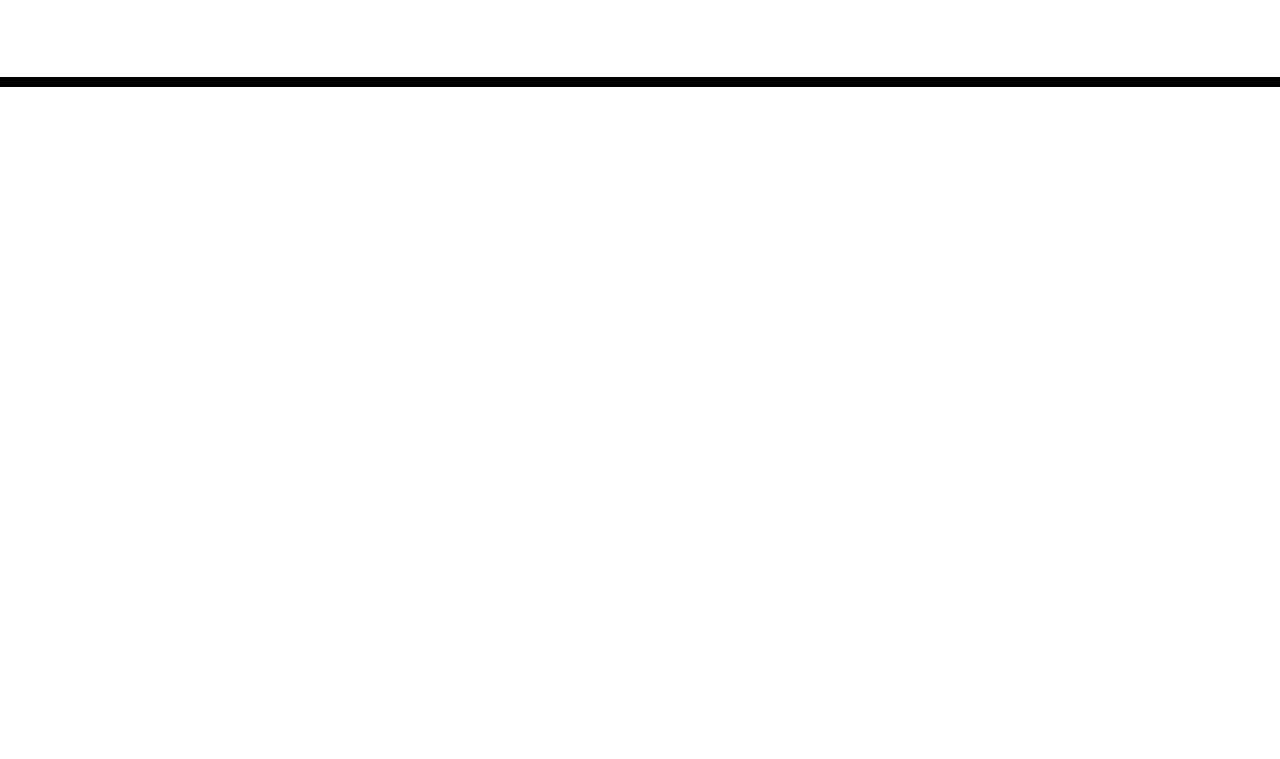
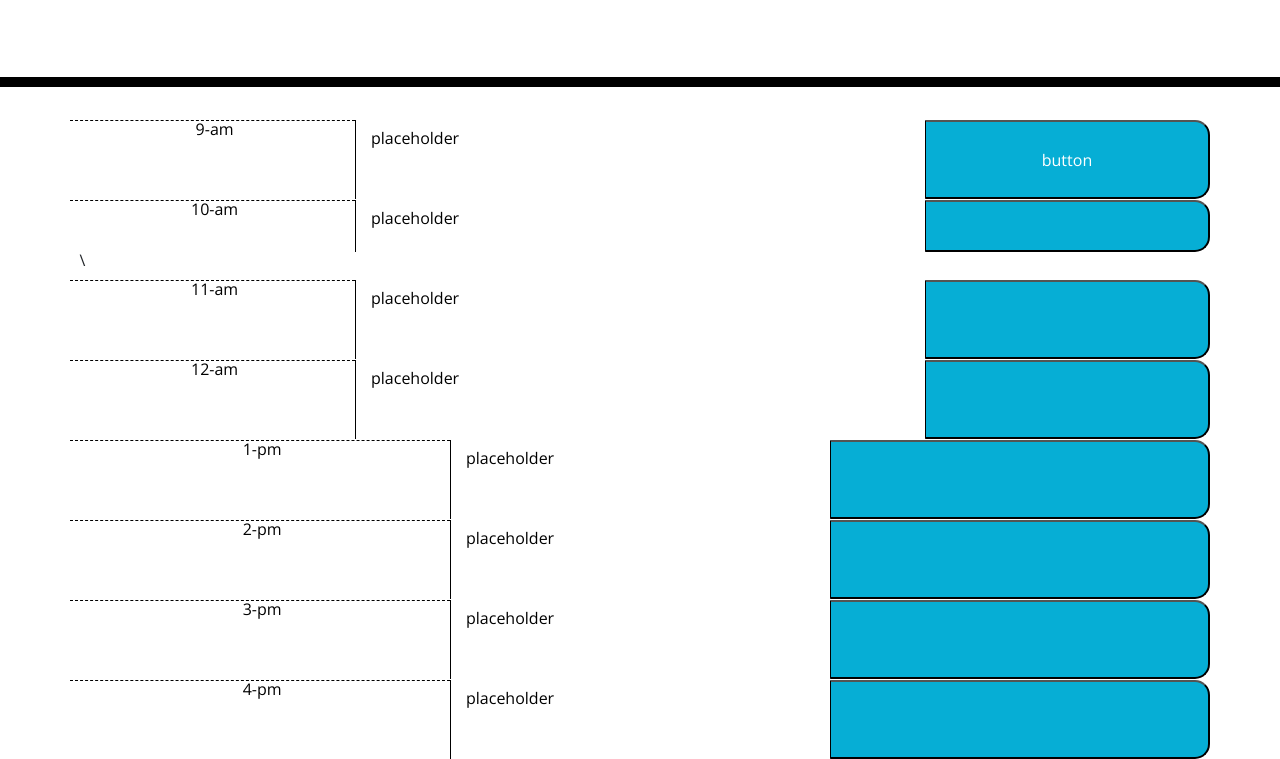
Before and after one commit to tonywatkins2014/hw5-Day-Planner, a plain HTML site: page index.html in a window 1280 px wide. Shown: the part 181-940 px from the top of the page. Before the commit the page ends 800 px from the top, so only its background shows below. Drawn offline with nearby package versions, Linux system fonts and the light colour scheme; files that its build step writes are made by us from their sources.

Commit message:
script.js

```diff
--- /dev/null
+++ b/assets/script.js
@@ -0,0 +1,5 @@
+// document.jquery
+// inside document ready create save button functionality
+//$()
+        console.log(hello world);
+        var
--- a/index.html
+++ b/index.html
@@ -8,6 +8,7 @@
       rel="stylesheet"
       href="https://stackpath.bootstrapcdn.com/bootstrap/4.3.1/css/bootstrap.min.css"
     />
+
     <link
       rel="stylesheet"
       href="https://use.fontawesome.com/releases/v5.8.1/css/all.css"
@@ -18,7 +19,7 @@
       href="https://fonts.googleapis.com/css?family=Open+Sans&display=swap"
       rel="stylesheet"
     />
-    <link rel="stylesheet" href="style.css" />
+    <link rel="stylesheet" href="./assets/style.css" />
     <title>Work Day Scheduler</title>
   </head>
 
@@ -29,10 +30,53 @@
       <p id="currentDay" class="lead"></p>
     </header>
     <div class="container">
-      <!-- Timeblocks go here -->
+      <div class="row time-block"> <!-- Timeblocks go here -->
+        <div class="col-3 hour" > 9-am</div>
+        <textarea class="col-6">placeholder </textarea>
+        <button class= "saveBtn col-3"> button </button>
+      </div>
+      <div class="row time-block"> <!-- Timeblocks go here -->
+        <div class="col-3 hour" > 10-am</div>
+        <textarea class="col-6">placeholder </textarea>
+        <button class= "saveBtn col-3"></button>\
+      </div>
+      <div class="row time-block"> <!-- Timeblocks go here -->
+        <div class="col-3 hour" > 11-am</div>
+        <textarea class="col-6">placeholder </textarea>
+        <button class= "saveBtn col-3"></button>
+      </div>
+      <div class="row time-block"> <!-- Timeblocks go here -->
+        <div class="col-3 hour" > 12-am</div>
+      <textarea class="col-6">placeholder </textarea>
+      <button class= "saveBtn col-3"></button>
+      </div>
+      <div class="row time-block"> <!-- Timeblocks go here -->
+        <div class="col-4 hour" > 1-pm</div>
+        <textarea class="col-4">placeholder </textarea>
+        <button class= "saveBtn col-4"></button>
+        </div>
+      <div class="row time-block"> <!-- Timeblocks go here -->
+          <div class="col-4 hour" > 2-pm</div>
+      <textarea class="col-4">placeholder </textarea>
+      <button class= "saveBtn col-4"></button>
+      </div>
+      <div class="row time-block"> <!-- Timeblocks go here -->
+        <div class="col-4 hour" > 3-pm</div>
+    <textarea class="col-4">placeholder </textarea>
+    <button class= "saveBtn col-4"></button>
     </div>
+    <div class="row time-block"> <!-- Timeblocks go here -->
+      <div class="col-4 hour" > 4-pm</div>
+  <textarea class="col-4">placeholder </textarea>
+  <button class= "saveBtn col-4"></button>
+  </div>
+
+
+    </div>
+
 
     <script src="https://cdnjs.cloudflare.com/ajax/libs/jquery/3.2.1/jquery.min.js"></script>
     <script src="https://cdnjs.cloudflare.com/ajax/libs/moment.js/2.24.0/moment.min.js"></script>
+    <script src="./script.js"></script>
   </body>
 </html>
```
